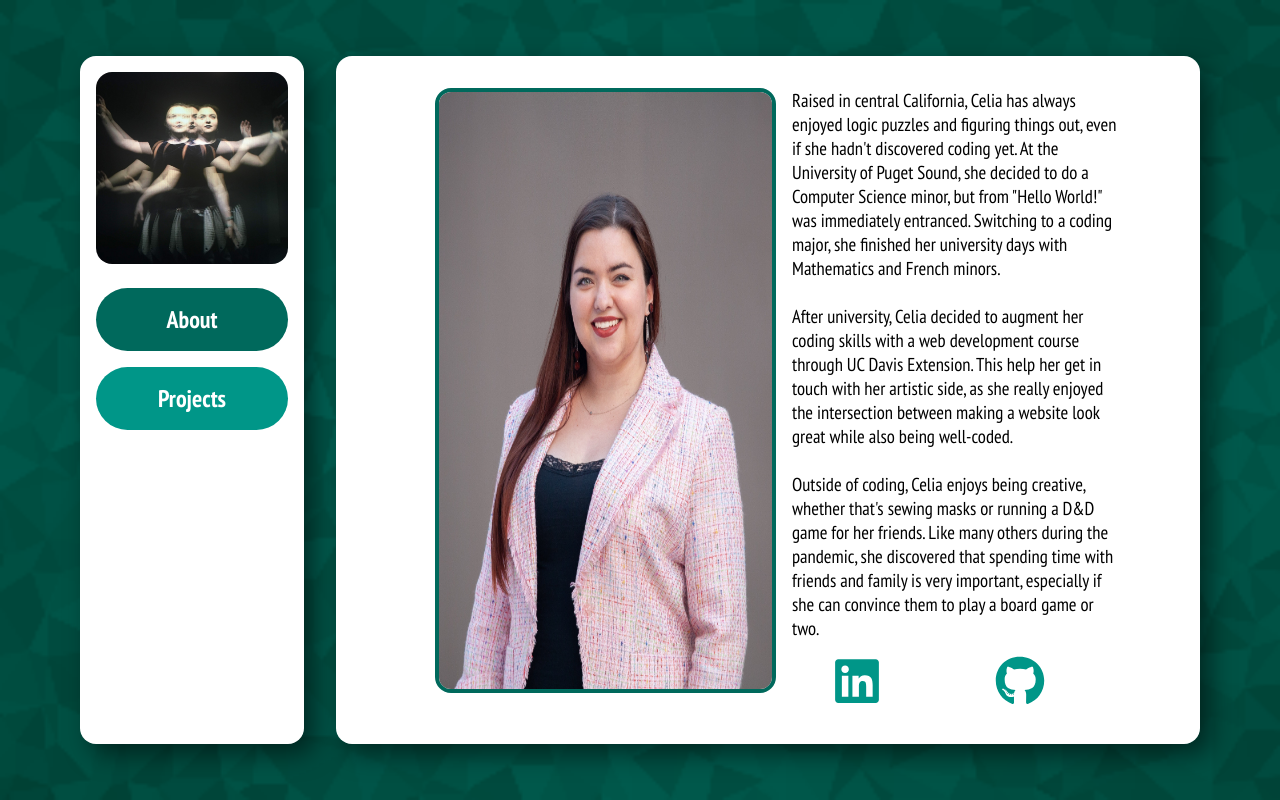
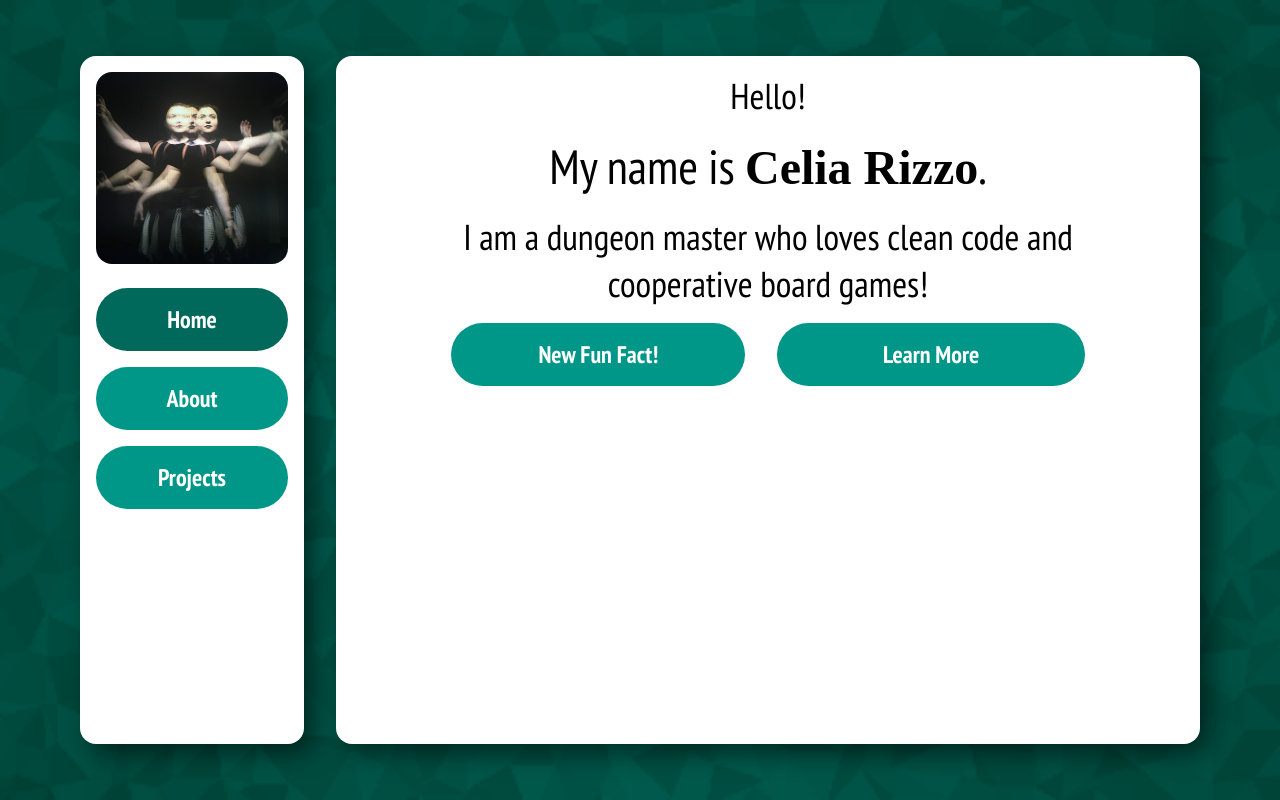
Before and after one commit to crizzo16/data-presentation, a React (Create React App) app: page /#/ in a window 1280 px wide. Built offline with nearby package versions, Linux system fonts and the light colour scheme.

Commit message:
new home page

```diff
--- a/src/App.css
+++ b/src/App.css
@@ -161,6 +161,24 @@ h1, h2, h3, h4 {
   background: var(--color-darken3);
 }
 
+.front-nav-item {
+  width: 100%;
+  background: var(--color) !important;
+  color: white !important;
+  font-weight: bold;
+  font-size: 24px;
+  text-align: center;
+  padding: var(--base-padding);
+  margin: var(--base-margin);
+  border: none;
+  font-family: 'PT Sans Narrow', sans-serif;
+  border-radius: 32px;
+}
+
+.front-nav-item:hover {
+  background: var(--color-darken3);
+}
+
 .main-content {
   padding: var(--base-padding);
   margin: var(--base-margin);
@@ -310,6 +328,37 @@ h1, h2, h3, h4 {
 
 .sm-icon:hover {
   color: var(--color-darken3);
+}
+
+.basic {
+  display: flex;
+  flex-wrap: wrap;
+  justify-content: space-around;
+}
+
+.basic p {
+  text-align: center;
+  font-size: 36px;
+  width: 80%;
+  height: fit-content;
+  margin: 0 auto;
+}
+
+.front-nav {
+  display: flex;
+  justify-content: space-around;
+  width: 80%;
+}
+
+#front-name-sent {
+  font-size: 48px;
+  margin-top: 16px;
+  margin-bottom: 16px;
+}
+
+#front-name {
+  font-weight: bold;
+  font-family: 'Oleo Script', cursive;
 }
 
 .big-space {
--- a/src/App.js
+++ b/src/App.js
@@ -5,6 +5,7 @@ import { Routes, Route, NavLink } from "react-router-dom";
 import About from "./components/About";
 import Resume from "./components/Resume";
 import Projects from "./components/Projects";
+import Animation from "./components/Animation";
 /* Project Imports */
 import Auction from "./components/projects/d20Auction";
 import Sims4 from "./components/projects/Sims4";
@@ -18,14 +19,16 @@ function App() {
       <div className="navigation section">
         <img className="nav-img" src="./assets/Celia01.jpeg" />
         <div className="nav">
-          <NavLink to="/" className="nav-item">About</NavLink>
+          <NavLink to="/" className="nav-item">Home</NavLink>
+          <NavLink to="/about" className="nav-item">About</NavLink>
           <NavLink to="/projects" className="nav-item">Projects</NavLink>
         </div>
       </div>
       <div className="main-content section">
         <Routes>
-          <Route exact path="/" element={ <About /> }/>
+          <Route path="/about" element={ <About /> }/>
           <Route path="/projects" element={ <Projects /> }/>
+          <Route exact path="/" element={ <Animation /> } />
 
           <Route path="/projects/d20-auction" element={ <Auction /> } />
           <Route path="/projects/sims4" element={ <Sims4 /> } />
--- /dev/null
+++ b/src/components/Animation.js
@@ -0,0 +1,84 @@
+import React, { Component } from "react";
+import { NavLink } from "react-router-dom";
+import { FontAwesomeIcon } from "@fortawesome/react-fontawesome";
+import {
+  faHippo,
+  faBolt,
+  faPen,
+  faRocketLaunch,
+} from "@fortawesome/free-solid-svg-icons";
+import "../App.css";
+
+class Animation extends Component {
+  state = {
+    current: [1, 1, 1],
+    role: [
+      "a coder",
+      "a dungeon master",
+      "an analyst",
+      "a friend",
+      "a board game geek",
+      "an avid learner",
+    ],
+    work: [
+      "spreadsheets",
+      "clean code",
+      "working in a team",
+      "learning new coding languages",
+      "implementing designs",
+      "starting new projects",
+      "editing my portfolio",
+      "learning new techniques",
+    ],
+    fun: [
+      "sweet potatoes",
+      "cooperative board games",
+      "the MCU",
+      "Dungeons & Dragons",
+      "coconut LaCroix with fresh lime and ice",
+      "renaissance faires",
+      "dragons (who doesn't)",
+      "sewing",
+      "playing video games",
+      "my sister's art (@its_an_artiful_world on Instagram)",
+    ],
+  };
+
+  handleClick = (event) => {
+    event.preventDefault();
+
+    const roleNum = Math.floor(Math.random() * this.state.role.length);
+    const workNum = Math.floor(Math.random() * this.state.work.length);
+    const funNum = Math.floor(Math.random() * this.state.fun.length);
+    const newPerson = [roleNum, workNum, funNum];
+    this.setState({ current: newPerson });
+  };
+
+  render() {
+    return (
+      <div className="basic">
+        <p id="front-hello">Hello!</p>
+        <p id="front-name-sent">My name is <span id="front-name">Celia Rizzo</span>.</p>
+        <p>
+          I am{" "}
+          <span id="front-role">{this.state.role[this.state.current[0]]}</span>{" "}
+          who loves{" "}
+          <span id="front-work">{this.state.work[this.state.current[1]]}</span>{" "}
+          and{" "}
+          <span id="front-fun">{this.state.fun[this.state.current[2]]}</span>!
+        </p>
+
+        <div className="front-nav">
+          <button onClick={this.handleClick} className="front-nav-item">
+            New Fun Fact!
+          </button>
+          <NavLink to="/about" className="front-nav-item">
+            Learn More
+          </NavLink>
+        </div>
+      </div>
+    );
+  }
+}
+
+export default Animation;
```
